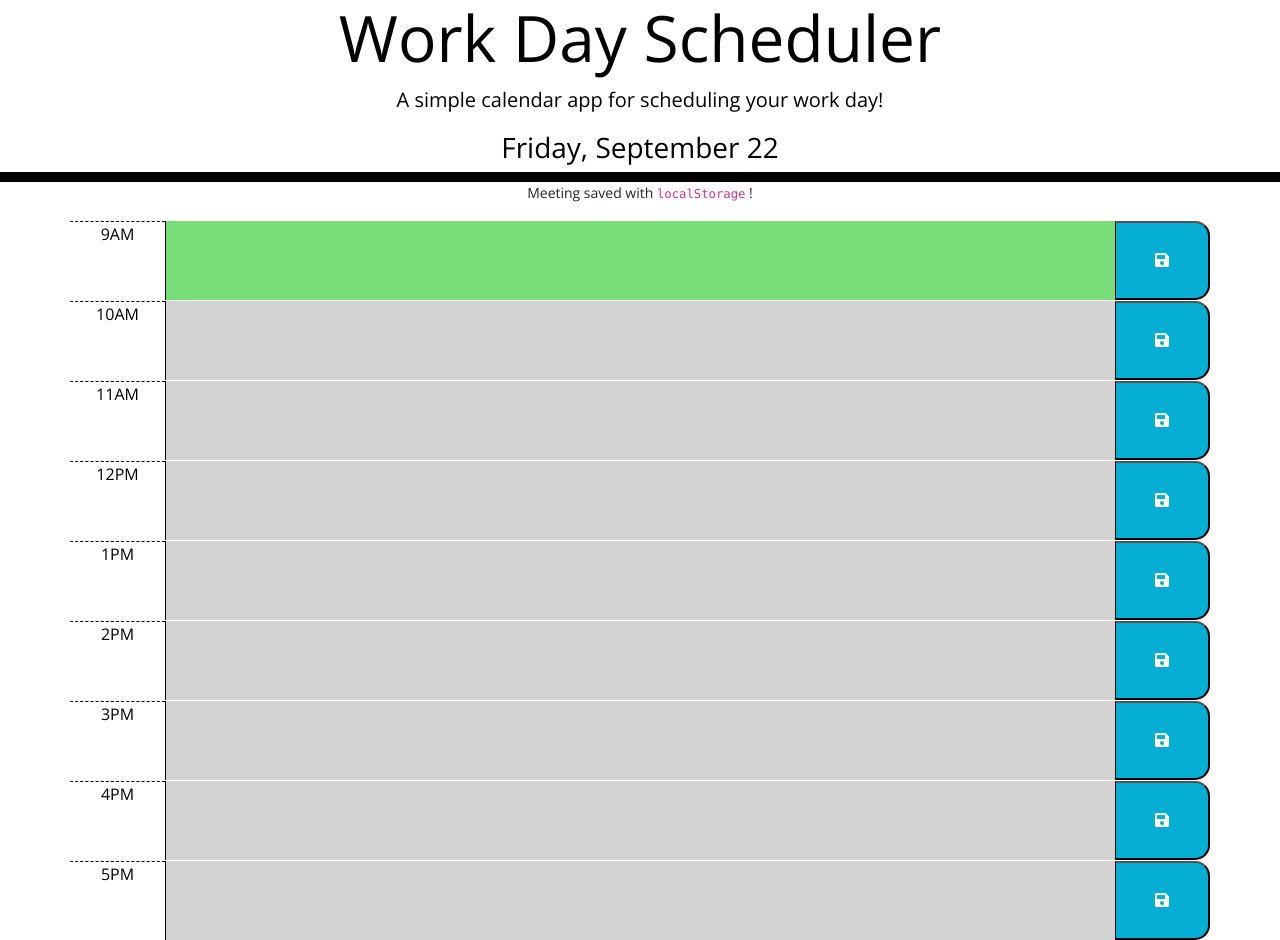
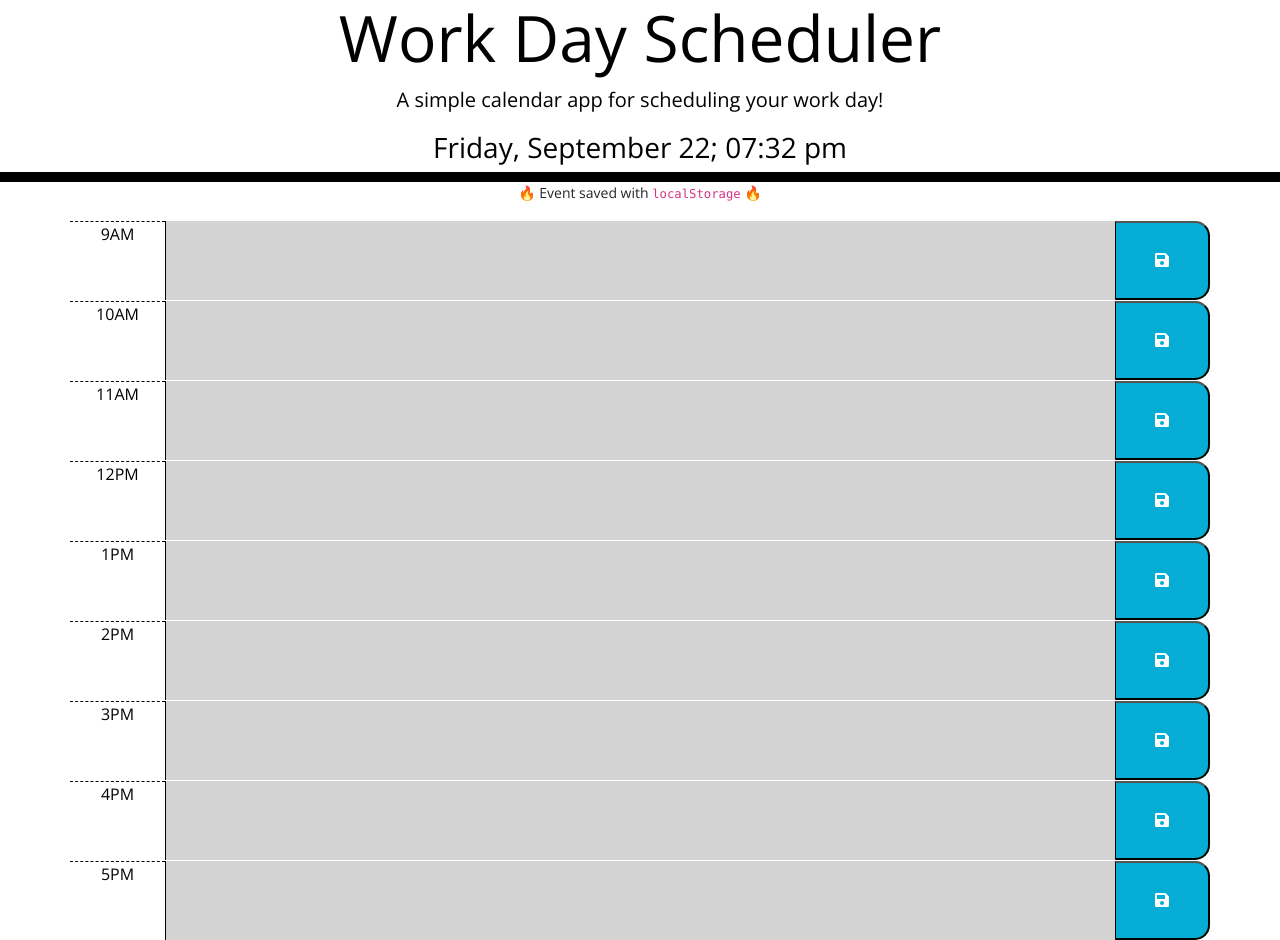
Before and after one commit to ScottGCode/WorkDayScheduler, a plain HTML site: page index.html in a window 1280 px wide. Both pictures are taken after a click on the button 1162 px from the left and 238 px from the top of the page. Drawn offline with nearby package versions, Linux system fonts and the light colour scheme.

Commit message:
added screenshot and populated readme

```diff
--- a/assets/script.js
+++ b/assets/script.js
@@ -1,5 +1,5 @@
 //Display the current date in the header of the page using dayjs.
-var currentDay = dayjs().format('dddd, MMMM D');
+var currentDay = dayjs().format('dddd, MMMM D; hh:mm a');
 $('#currentDay').text(currentDay);
 
 //Declare variables to be used.
@@ -21,7 +21,7 @@ var saveBtn = $(".saveBtn");
 //Save values on a click to local storage and deploy save message.
 saveBtn.on("click", function(e) {
     e.preventDefault();
-    saveMessage.html("Meeting saved with <code>localStorage</code> !");
+    saveMessage.html("🔥 Event saved with <code>localStorage</code> 🔥");
     saveMessage.attr("style", "text-align: center; font-size: 14px");
     nineAmVal = nineAmText.val();
     tenAmVal = tenAmText.val();
@@ -44,6 +44,7 @@ saveBtn.on("click", function(e) {
 
 });
 
+//Place all values from localStorage to webpage when the page reloads.
 function init() {
     nineAmText.text(localStorage.getItem("hour0"));
     tenAmText.text(localStorage.getItem("hour1"));
@@ -58,7 +59,8 @@ function init() {
 
 init()
 
-var currentHour = dayjs().format('h');
+//Created variable to compare current hour of the day using dayjs and alter the CSS classes accordingly.
+var currentHour = dayjs().format('H');
 
 for (var i = 0; i < timeBlock.length; i++){
     if (timeBlock[i].dataset.time == currentHour) {
@@ -77,26 +79,3 @@ for (var i = 0; i < timeBlock.length; i++){
         timeBlock[i].classList.add("past");
     }
     };
-
-
-
-// Wrap all code that interacts with the DOM in a call to jQuery to ensure that
-// the code isn't run until the browser has finished rendering all the elements
-// in the html.
-
-// TODO: Add a listener for click events on the save button. This code should
-// use the id in the containing time-block as a key to save the user input in
-// local storage. HINT: What does `this` reference in the click listener
-// function? How can DOM traversal be used to get the "hour-x" id of the
-// time-block containing the button that was clicked? How might the id be
-// useful when saving the description in local storage?
-//
-// TODO: Add code to apply the past, present, or future class to each time
-// block by comparing the id to the current hour. HINTS: How can the id
-// attribute of each time-block be used to conditionally add or remove the
-// past, present, and future classes? How can Day.js be used to get the
-// current hour in 24-hour time?
-//
-// TODO: Add code to get any user input that was saved in localStorage and set
-// the values of the corresponding textarea elements. HINT: How can the id
-// attribute of each time-block be used to do this?
--- a/assets/styles.css
+++ b/assets/styles.css
@@ -68,4 +68,5 @@
     font-size: 20px;
     transition: all 0.3s ease-in-out;
     cursor: pointer;
+    color: black;
   }
--- a/index.html
+++ b/index.html
@@ -19,7 +19,7 @@
     </header>
     <div class="container">
         <p id="message"></p>
-    <div class="row time-block" data-time="9">
+    <div class="row time-block" data-time="09">
         <div class="col-1 hour">9AM</div>
         <textarea class="col-10 description" id="hour-0"></textarea>
         <button class="col-1 saveBtn"><i class="fas fa-save"></i></button>
@@ -65,43 +65,9 @@
         <button class="col-1 saveBtn"><i class="fas fa-save"></i></button>
     </div>
 
-
-
-
-
-
-
-
-
-
-
-
-
-
-
-
-
-
-
-
-    <!-- Use class for "past", "present", and "future" to apply styles to the
-        time-block divs accordingly. The javascript will need to do this by
-        adding/removing these classes on each div by comparing the hour in the
-        id to the current hour. The html provided below is meant to be an example
-        demonstrating how the css provided can be leveraged to create the
-        desired layout and colors. The html below should be removed or updated
-        in the finished product. Remember to delete this comment once the
-        code is implemented.-->
-
-
-
     <script src="https://code.jquery.com/jquery-3.4.1.min.js"></script>
     <script
-      src="https://cdn.jsdelivr.net/npm/dayjs@1.11.3/dayjs.min.js"
-      integrity="sha256-iu/zLUB+QgISXBLCW/mcDi/rnf4m4uEDO0wauy76x7U="
-      crossorigin="anonymous"
-    ></script>
-
+      src="https://cdn.jsdelivr.net/npm/dayjs@1.11.3/dayjs.min.js" integrity="sha256-iu/zLUB+QgISXBLCW/mcDi/rnf4m4uEDO0wauy76x7U=" crossorigin="anonymous"></script>
     <script src="assets/script.js"></script>
   </body>
 </html>
```
Also changed, not shown: assets/images/Screenshot 2023-09-22 at 1.07.38 PM.png (added), 1 other file.
